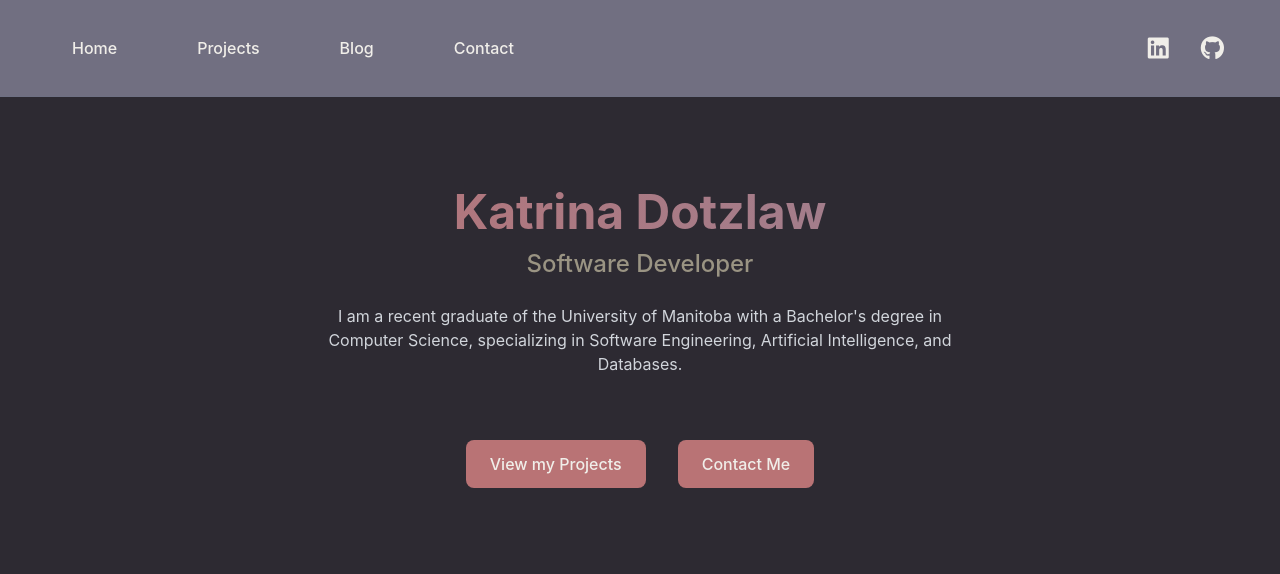
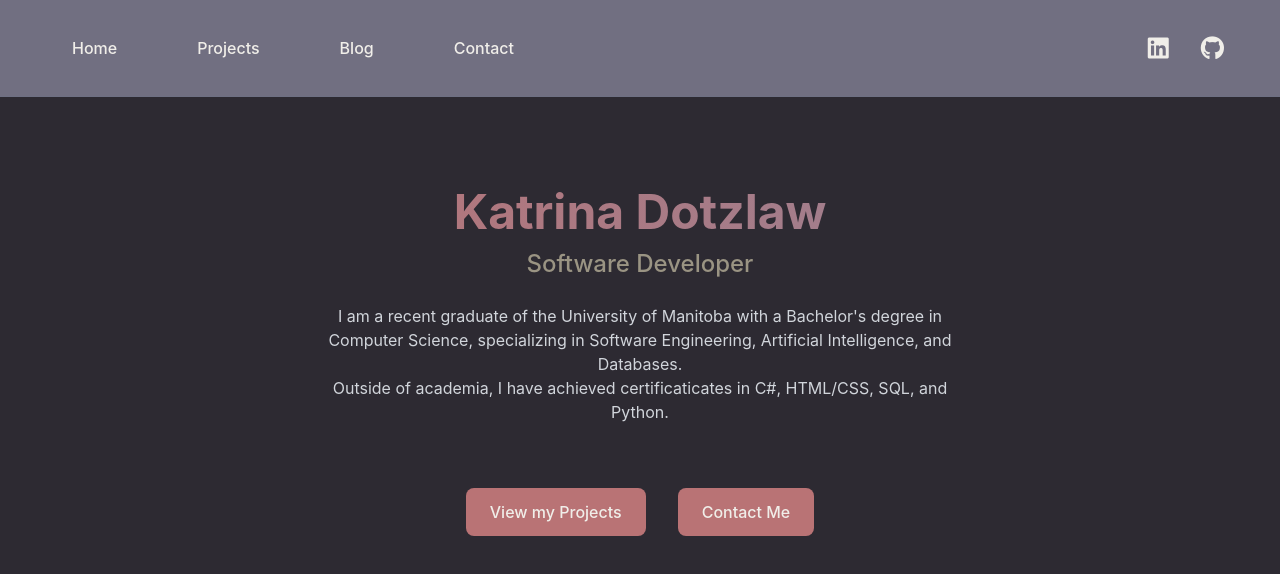
Before and after one commit to kdotzlaw/website, a React (Create React App) app in the folder portfolio-website/: page / in a window 1280 px wide. Shown: the top 574 px of the page. Built offline with nearby package versions, Linux system fonts and the light colour scheme.

Commit message:
added certificates to Home

```diff
--- a/portfolio-website/src/components/Home.js
+++ b/portfolio-website/src/components/Home.js
@@ -35,6 +35,10 @@ const Home = () => {
               <h1 className="text-3xl md:text-2xl font-medium mb-6  home-subtitle">Software Developer</h1>
               <p className="text-lg md:text-base text-gray-300 max-w-2xl mx-auto leading-relaxed ">
                   I am a recent graduate of the University of Manitoba with a Bachelor's degree in Computer Science, specializing in Software Engineering, Artificial Intelligence, and Databases.
+              </p>
+
+              <p className="text-lg md:text-base text-gray-300 max-w-2xl mx-auto leading-relaxed ">
+                  Outside of academia, I have achieved certificaticates in C#, HTML/CSS, SQL, and Python.
               </p>
              <br/>
             <div className='btn-group row d-flex align-items-center justify-content-center flex-row pb-4 gy-4'>
```
